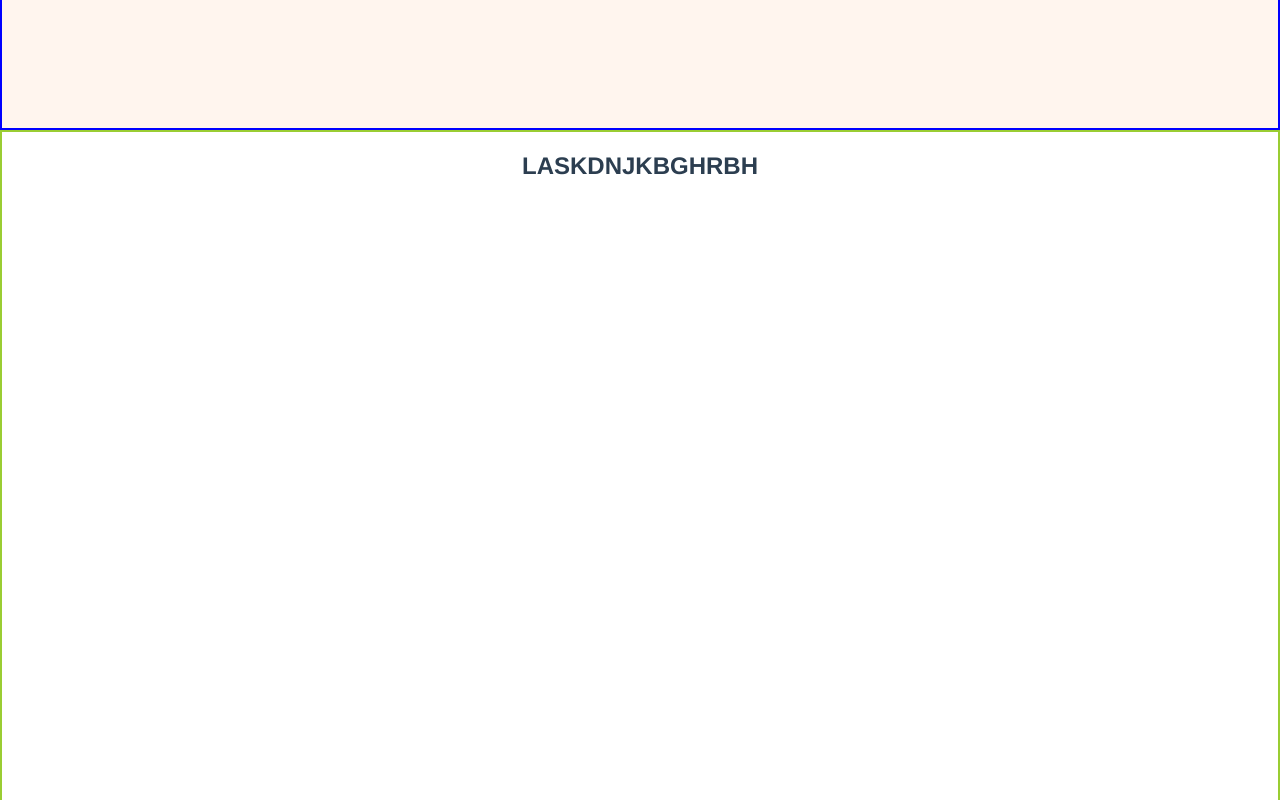
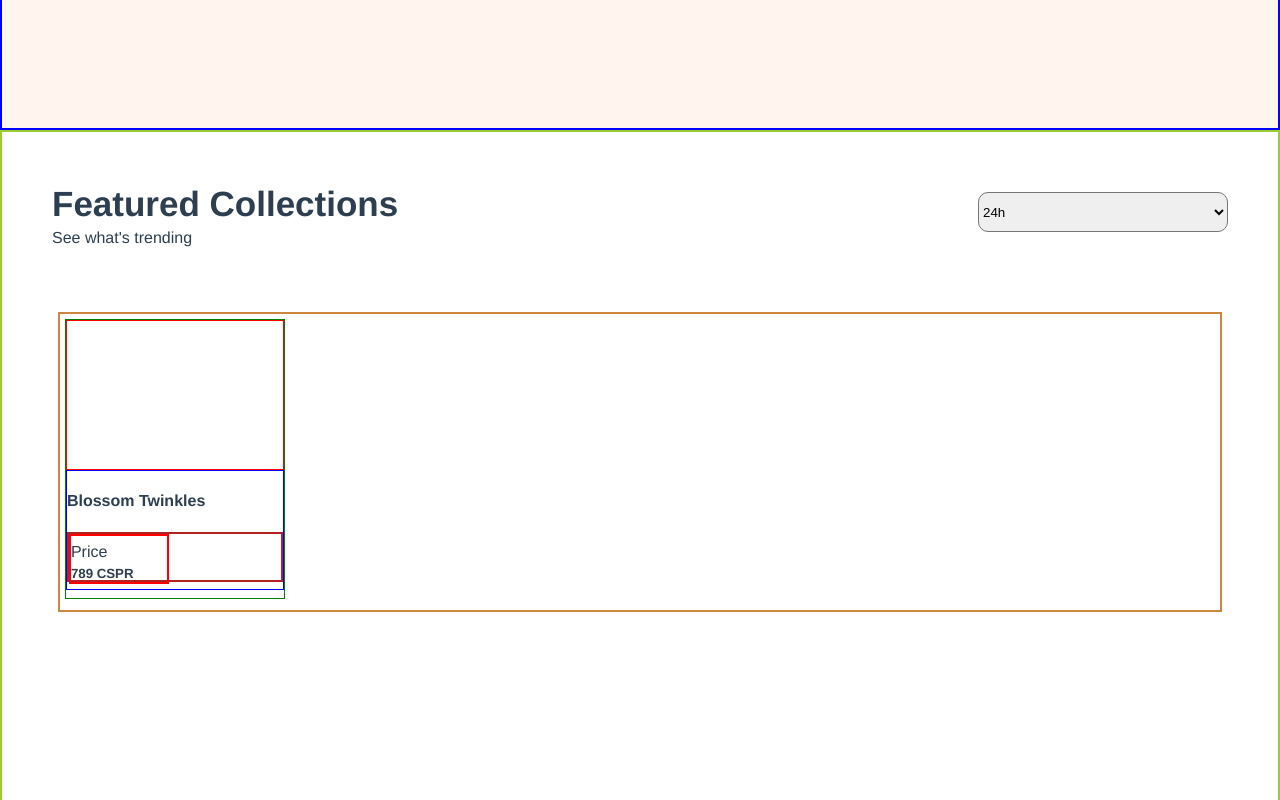
Before and after one commit to olatunji-20/nefa, a Vue app: page / in a window 1280 px wide. Shown: the part 900-1700 px from the top of the page. Built offline with nearby package versions, Linux system fonts and the light colour scheme.

Commit message:
work on featured collections

```diff
--- a/src/components/Collections.vue
+++ b/src/components/Collections.vue
@@ -1,6 +1,27 @@
 <template>
     <section>
-        <h1> LASKDNJKBGHRBH </h1>
+        <div class="feat">
+            <h2>Featured Collections</h2>
+            <p>See what's trending</p>
+        </div>
+        <select>
+            <option>24h</option>
+            <option>48h</option>
+        </select>
+        <div class="blossom">
+            <div class="card">
+                <div class="card-image"></div>
+                <div class="details">
+                    <h4>Blossom Twinkles</h4>
+                    <div class="price">
+                        <div class="p">
+                            <p>Price</p>
+                            <h5>789 CSPR</h5>
+                        </div>
+                    </div>
+                </div>
+            </div>
+        </div>
     </section>
 </template>
 
@@ -20,5 +41,58 @@ section {
     border: 2px solid yellowgreen;
     width: 100%;
     height: 700px;
+    text-align: left;
+    padding: 40px 50px;
+    /* display: flex;
+    flex-direction: row;
+    flex-wrap: wrap; */
+}
+.feat {
+    float: left;
+    line-height: 5px;
+}
+.feat h2 {
+    font-size: 35px;
+}
+select {
+    width: 250px;
+    height: 40px;
+    border-radius: 10px;
+    float: right;
+    margin-top: 20px;
+}
+.blossom {
+    width: 99%;
+    height: 300px;
+    border: 2px solid peru;
+    display: block;
+    margin: 140px auto;
+    padding: 5px;
+}
+.card {
+    border: 1px solid green;
+    width: 220px;
+    height: 280px;
+}
+.card-image {
+    width: 100%;
+    height: 150px;
+    border: 1px solid red;
+}
+.details {
+    width: 100%;
+    height: 120px;
+    border: 1px solid blue;
+}
+.price {
+    width: 100%;
+    height: 50px;
+    border: 2px solid firebrick;
+}
+.p {
+    width: 100px;
+    height: 50px;
+    border: 2px solid red;
+    line-height: 0px;
 }
 </style>
```
